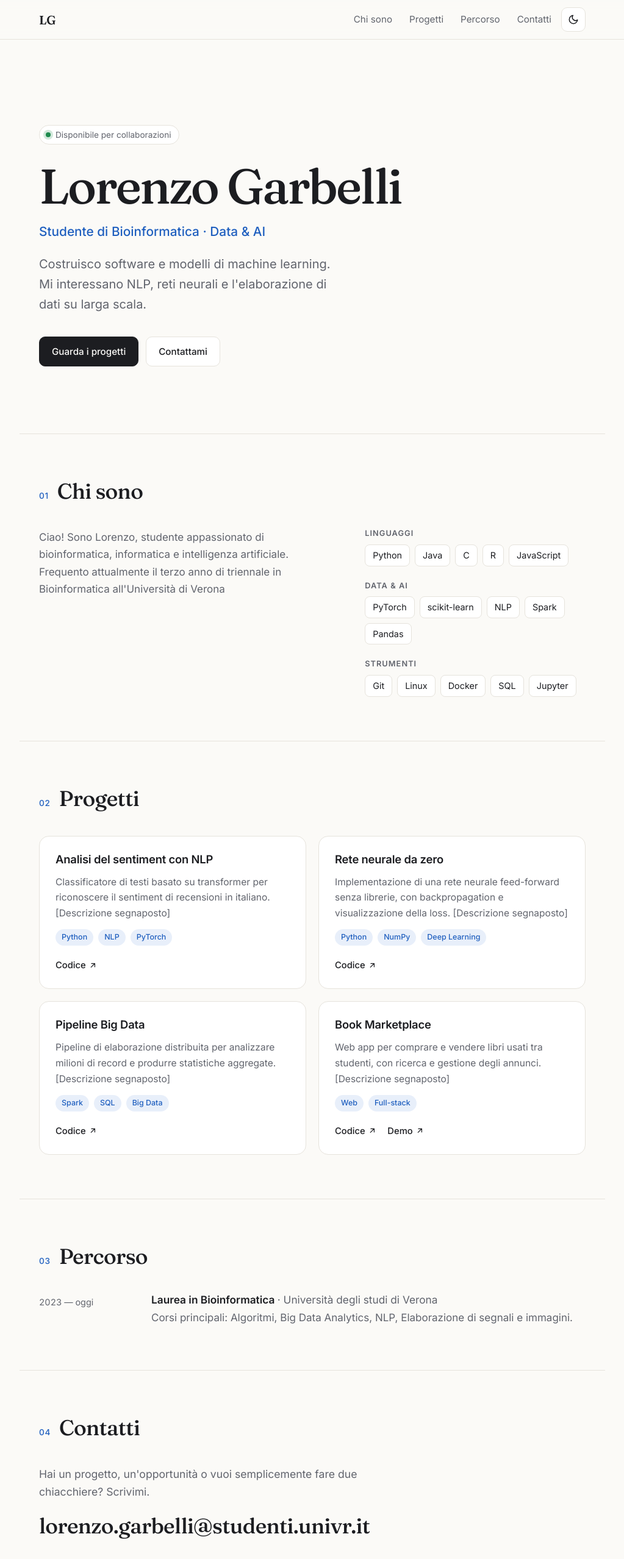
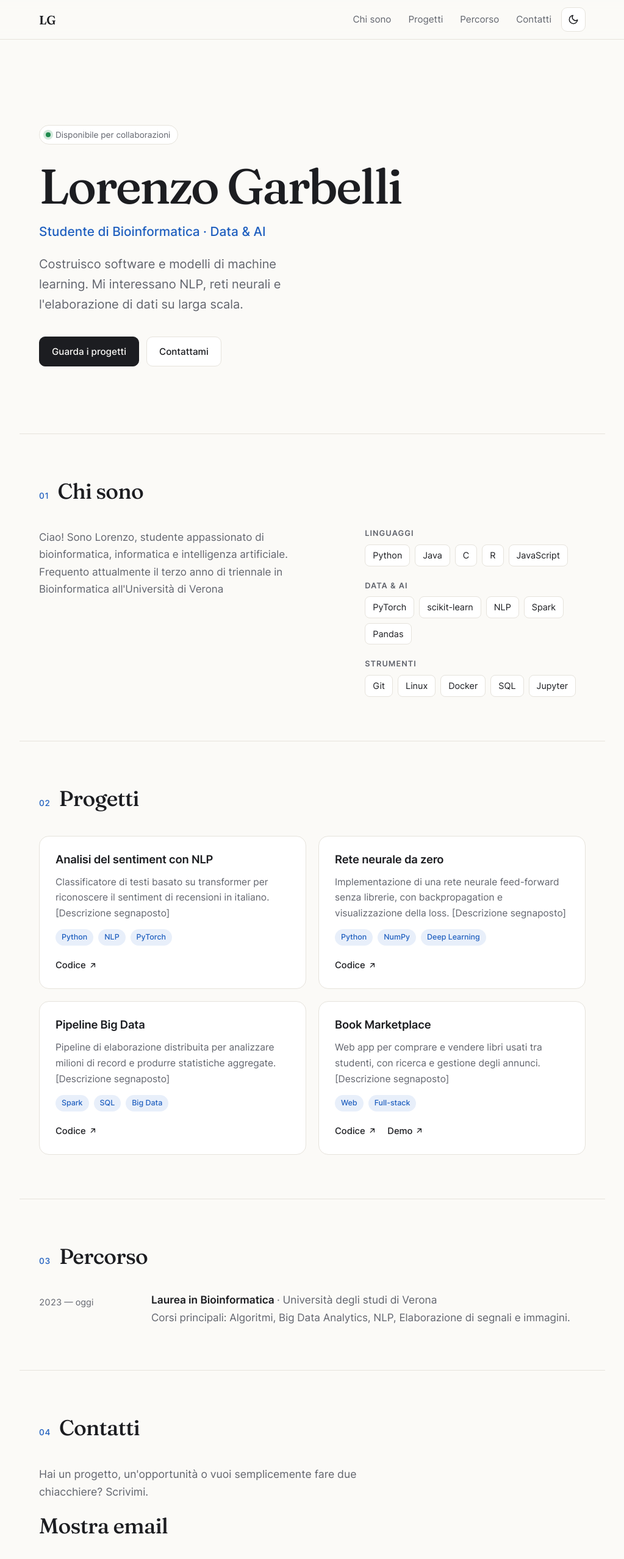
Before and after one commit to garbellilorenzo/garbellilorenzo.github.io, a plain HTML site: page index.html in a window 1280 px wide. Shown: the top 2557 px of the page at 61% size, without its empty margins (128-1151 px from the left). Drawn offline with Linux system fonts and the light colour scheme.

Commit message:
Sicurezza e privacy: font locali, email nascosta ai bot, Content Security Policy
Co-Authored-By: Claude Opus 5.5 <noreply@anthropic.com>

```diff
--- a/content.js
+++ b/content.js
@@ -68,7 +68,9 @@ window.SITE = {
 
   contact: {
     text: "Hai un progetto, un'opportunità o vuoi semplicemente fare due chiacchiere? Scrivimi.",
-    email: "lorenzo.garbelli@studenti.univr.it",
+    // L'email è divisa in due parti così i bot che cercano "nome@dominio" non la trovano.
+    // Viene mostrata solo quando il visitatore clicca "Mostra email".
+    email: { user: "lorenzo.garbelli", domain: "studenti.univr.it" },
     links: [
       { label: "GitHub", url: "https://github.com/garbellilorenzo" },
       { label: "LinkedIn", url: "https://www.linkedin.com/in/lorenzo-garbelli-76625b242/" },
--- a/index.html
+++ b/index.html
@@ -6,14 +6,11 @@
   <title>Lorenzo Garbelli — Portfolio</title>
   <meta name="description" content="Portfolio personale di Lorenzo Garbelli: progetti, competenze e contatti.">
   <link rel="icon" href="assets/favicon.svg" type="image/svg+xml">
-  <link rel="preconnect" href="https://fonts.googleapis.com">
-  <link rel="preconnect" href="https://fonts.gstatic.com" crossorigin>
-  <link href="https://fonts.googleapis.com/css2?family=Inter:wght@400;500;600&family=Fraunces:opsz,wght@9..144,500;9..144,600&display=swap" rel="stylesheet">
+  <meta http-equiv="Content-Security-Policy" content="default-src 'self'; script-src 'self'; style-src 'self'; font-src 'self'; img-src 'self' data:; connect-src 'none'; object-src 'none'; base-uri 'self'; form-action 'none'">
+  <meta name="referrer" content="strict-origin-when-cross-origin">
+  <link rel="preload" href="assets/fonts/inter-400.woff2" as="font" type="font/woff2" crossorigin>
   <link rel="stylesheet" href="style.css">
-  <script>
-    // Applica il tema salvato prima del render per evitare flash
-    try { const t = localStorage.getItem("theme"); if (t) document.documentElement.dataset.theme = t; } catch (e) {}
-  </script>
+  <script src="theme.js"></script>
 </head>
 <body>
   <a class="skip" href="#main">Vai al contenuto</a>
@@ -70,7 +67,7 @@
       <h2 class="section__title"><span class="num">04</span>Contatti</h2>
       <div class="contact">
         <p class="contact__text" data-bind="contact-text"></p>
-        <a class="contact__email" data-bind="email" href="#"></a>
+        <button class="contact__email" type="button" data-bind="email">Mostra email</button>
         <ul class="contact__links" data-bind="links"></ul>
       </div>
     </section>
--- a/main.js
+++ b/main.js
@@ -67,9 +67,21 @@
 
   // Contatti
   set("contact-text", esc(S.contact.text));
-  $("email").forEach((el) => {
-    el.textContent = S.contact.email;
-    el.href = `mailto:${S.contact.email}`;
+  // L'email viene composta solo al clic, così non compare nel testo della pagina
+  $("email").forEach((btn) => {
+    btn.addEventListener(
+      "click",
+      () => {
+        const addr = [S.contact.email.user, S.contact.email.domain].join(String.fromCharCode(64));
+        const a = document.createElement("a");
+        a.className = "contact__email";
+        a.href = "mailto:" + addr;
+        a.textContent = addr;
+        btn.replaceWith(a);
+        a.focus();
+      },
+      { once: true }
+    );
   });
   set(
     "links",
--- a/style.css
+++ b/style.css
@@ -1,3 +1,10 @@
+/* ---------- Font ospitati localmente (nessuna richiesta a Google) ---------- */
+@font-face { font-family: "Inter"; font-weight: 400; font-style: normal; font-display: swap; src: url("assets/fonts/inter-400.woff2") format("woff2"); }
+@font-face { font-family: "Inter"; font-weight: 500; font-style: normal; font-display: swap; src: url("assets/fonts/inter-500.woff2") format("woff2"); }
+@font-face { font-family: "Inter"; font-weight: 600; font-style: normal; font-display: swap; src: url("assets/fonts/inter-600.woff2") format("woff2"); }
+@font-face { font-family: "Fraunces"; font-weight: 500; font-style: normal; font-display: swap; src: url("assets/fonts/fraunces-500.woff2") format("woff2"); }
+@font-face { font-family: "Fraunces"; font-weight: 600; font-style: normal; font-display: swap; src: url("assets/fonts/fraunces-600.woff2") format("woff2"); }
+
 /* ---------- Token di colore ---------- */
 :root {
   --bg: #fbfaf7;
@@ -189,6 +196,7 @@ svg { width: 1em; height: 1em; fill: none; stroke: currentColor; stroke-width: 2
   display: inline-block; margin-top: 20px;
   font: 500 clamp(1.4rem, 5vw, 2.2rem) var(--font-serif); letter-spacing: -.02em;
   text-decoration: none; overflow-wrap: anywhere;
+  color: var(--text); border: 0; padding: 0 0 2px; cursor: pointer; text-align: left;
   background: linear-gradient(var(--accent), var(--accent)) 0 100% / 0 2px no-repeat;
   transition: background-size .3s;
 }
--- /dev/null
+++ b/theme.js
@@ -0,0 +1,5 @@
+// Applica il tema salvato prima del render per evitare il "flash" di colori
+try {
+  const t = localStorage.getItem("theme");
+  if (t) document.documentElement.dataset.theme = t;
+} catch (e) {}
```
Also changed, not shown: assets/fonts/fraunces-500.woff2 (added), assets/fonts/fraunces-600.woff2 (added), assets/fonts/inter-400.woff2 (added), assets/fonts/inter-500.woff2 (added), assets/fonts/inter-600.woff2 (added).
